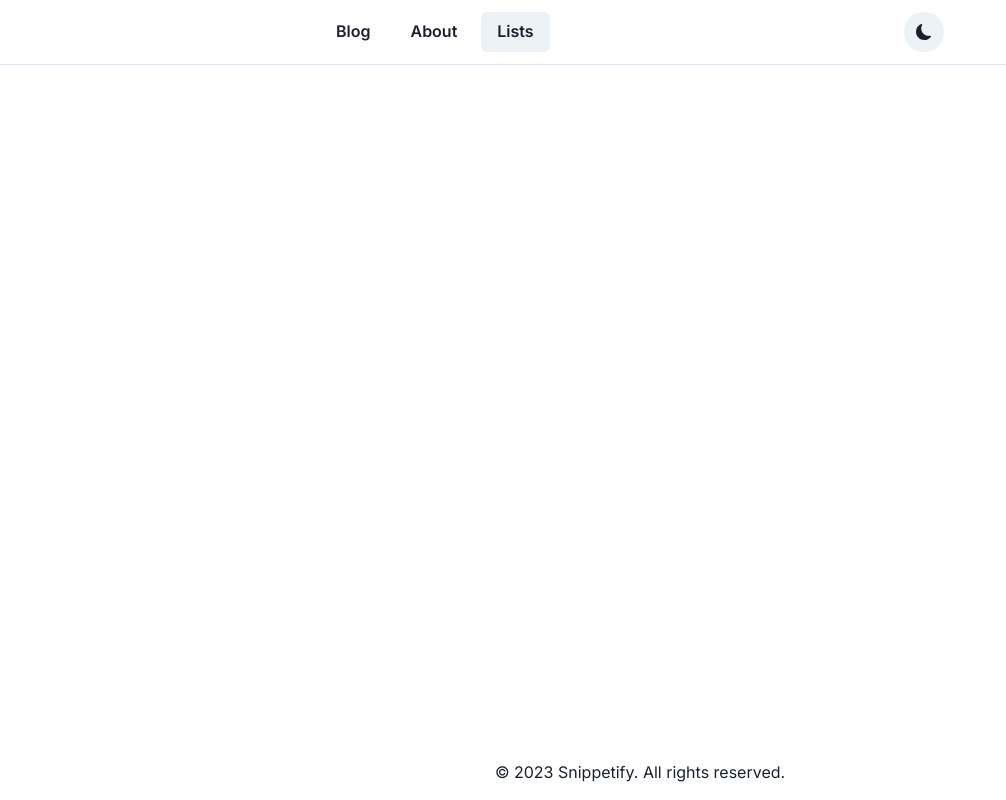
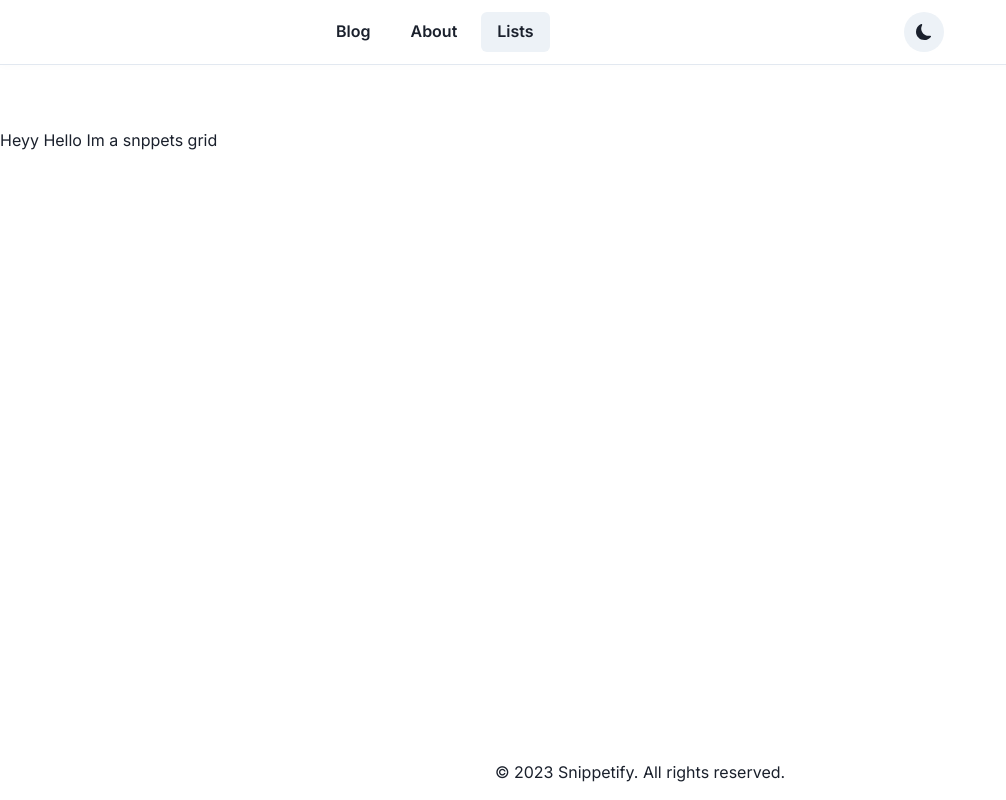
Before and after one commit to doniaskima/Snippetify, a Next.js app: page / in a window 1280 px wide. Shown: the whole page, without its empty margins (0-1006 px from the left). Built offline with nearby package versions, Linux system fonts and the light colour scheme; no server answers.

Commit message:
feat(add with snippets)

```diff
--- a/app/about/page.tsx
+++ b/app/about/page.tsx
@@ -1,6 +1,5 @@
 
 "use client"
-
 import { Box, ChakraProvider } from "@chakra-ui/react";
 import Head from "next/head";
 import {
--- a/app/page.tsx
+++ b/app/page.tsx
@@ -8,6 +8,7 @@ import SEO from "../next-seo.config";
 import PlausibleProvider from "next-plausible";
 import Footer from "@/components/Footer";
 import Header from "@/components/Header";
+import SnippetsGrid from "@/components/SnippetsGrid";
 
 const App = () => {
   return (
@@ -29,7 +30,12 @@ const App = () => {
           </Head>
           <DefaultSeo {...SEO} />
           <Header />
-          Hello wormd
+          <Box as="main" pt={{ base: 16, md: 32 }} pb={{ base: 24, md: 16 }}>
+
+            <SnippetsGrid>
+              Heyy Hello Im a snppets grid
+            </SnippetsGrid>
+          </Box>
           <Footer />
         </PlausibleProvider>
       </ChakraProvider>
--- /dev/null
+++ b/components/SnippetItem.tsx
@@ -0,0 +1,7 @@
+import React from "react";
+
+const SnippetItem = () => {
+  return <div>SnippetItem</div>;
+};
+
+export default SnippetItem;
--- a/components/SnippetsGrid.tsx
+++ b/components/SnippetsGrid.tsx
@@ -1,7 +1,26 @@
-import React from "react";
+import styled from 'styled-components';
 
-const SnippetsGrid = () => {
-  return <div>SnippetsGrid</div>;
+
+
+const SnippetsGrid = ({ children }) => {
+  return (
+    <Wrapper>
+      {children}
+    </Wrapper>
+  );
 };
 
+const Wrapper = styled.div`
+  display: grid;
+  gap: $4;
+
+  @media screen and (min-width: 768px) {
+    grid-template-columns: 1fr 1fr;
+  }
+
+  @media screen and (min-width: 1024px) {
+    grid-template-columns: repeat(4, 1fr);
+  }
+`;
+
 export default SnippetsGrid;
--- a/package.json
+++ b/package.json
@@ -30,6 +30,7 @@
     "react": "18.2.0",
     "react-dom": "18.2.0",
     "react-icons": "^4.10.1",
+    "styled-components": "^6.0.3",
     "tailwindcss": "3.3.2",
     "theme": "^0.1.0",
     "typescript": "5.1.6",
```
Also changed, not shown: 1 other file (tests, documents, lock files or other folders).
